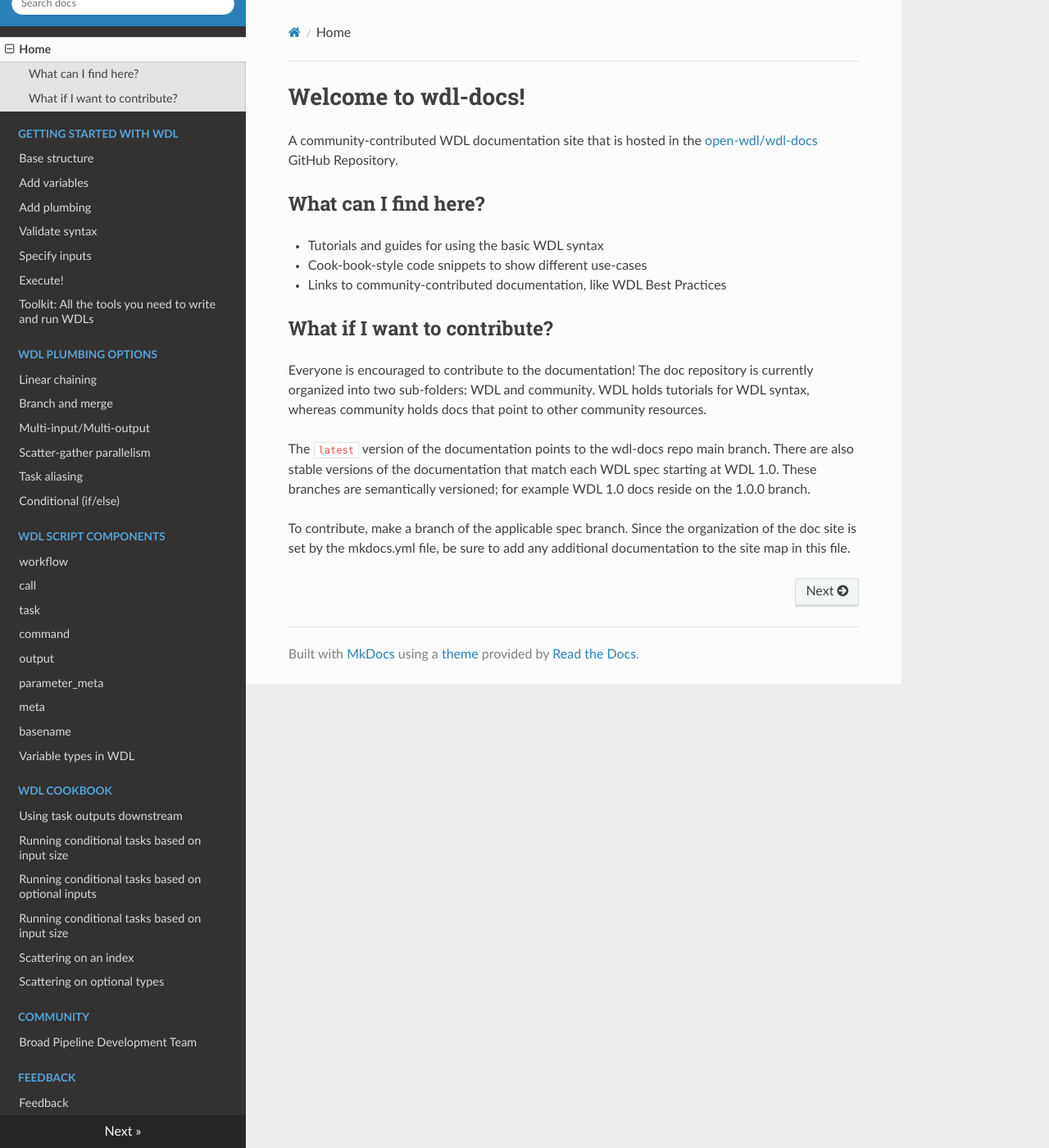
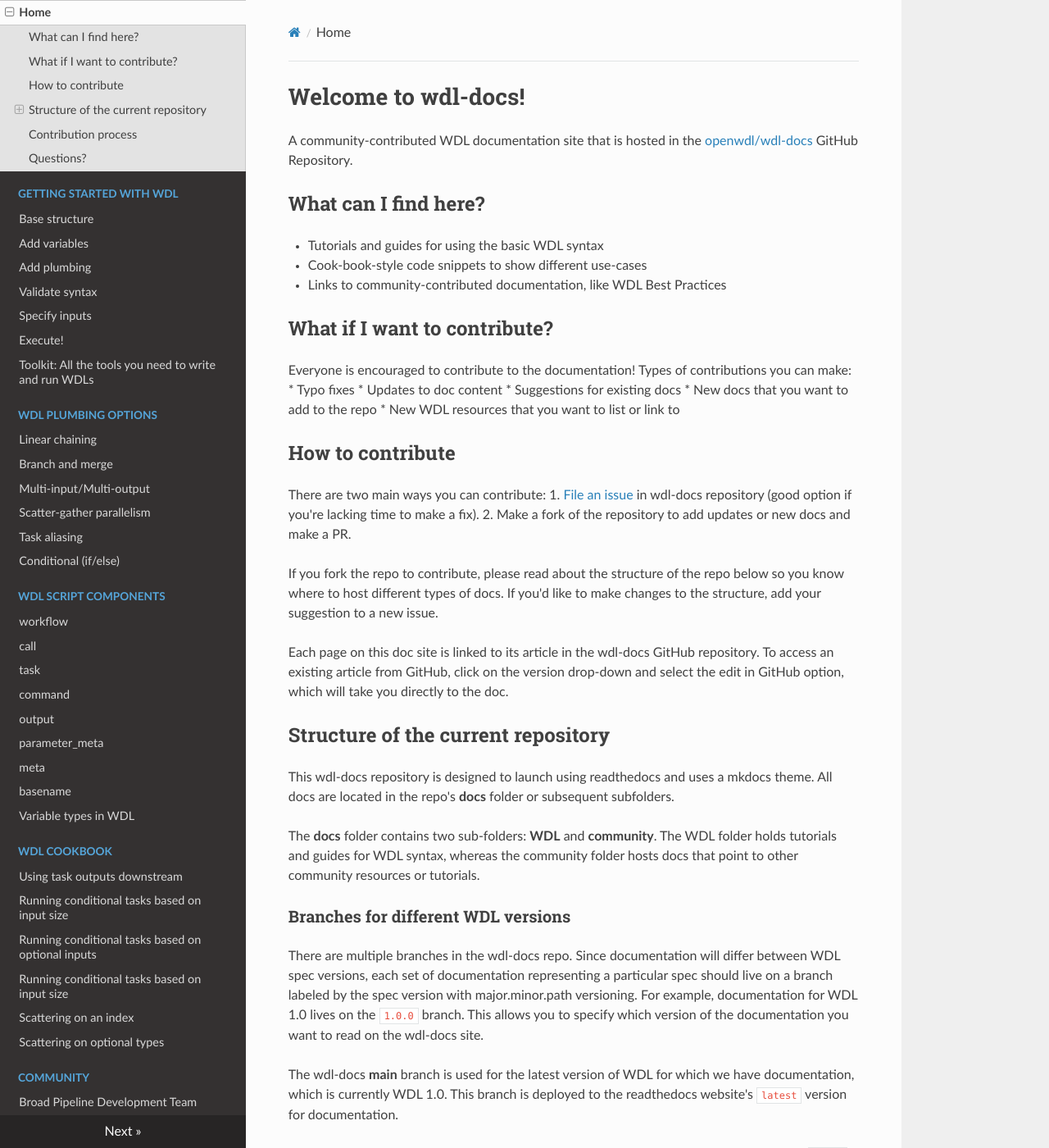
Before and after one commit to openwdl/wdl-docs, an MkDocs documentation site: the page built from docs/index.md, in a window 1280 px wide and 1400 px high. Shown: the whole window at 82% size. Built offline with MkDocs 1.6.1, drawn with Linux system fonts in a browser that asks for light colours; nearby versions of some CDN libraries; some of the changed text lies outside the part shown.

Commit message:
updated contribution guidelines

```diff
--- a/docs/index.md
+++ b/docs/index.md
@@ -1,6 +1,6 @@
 # Welcome to wdl-docs!
 
-A community-contributed WDL documentation site that is hosted in the [open-wdl/wdl-docs](https://github.com/openwdl/wdl-docs) GitHub Repository.
+A community-contributed WDL documentation site that is hosted in the [openwdl/wdl-docs](https://github.com/openwdl/wdl-docs) GitHub Repository.
 
 ## What can I find here?
 * Tutorials and guides for using the basic WDL syntax
@@ -8,11 +8,48 @@ A community-contributed WDL documentation site that is hosted in the [open-wdl/w
 * Links to community-contributed documentation, like WDL Best Practices
 
 
+## What if I want to contribute?
+Everyone is encouraged to contribute to the documentation! Types of contributions you can make:
+* Typo fixes
+* Updates to doc content
+* Suggestions for existing docs
+* New docs that you want to add to the repo
+* New WDL resources that you want to list or link to
 
-## What if I want to contribute?
-Everyone is encouraged to contribute to the documentation!
-The doc repository is currently organized into two sub-folders: WDL and community. WDL holds tutorials for WDL syntax, whereas community holds docs that point to other community resources.
+## How to contribute
+There are two main ways you can contribute:
+1. [File an issue](https://github.com/openwdl/wdl-docs/issues/new/choose) in wdl-docs repository (good option if you're lacking time to make a fix).
+2. Make a fork of the repository to add updates or new docs and make a PR.
 
-The `latest` version of the documentation points to the wdl-docs repo main branch. There are also stable versions of the documentation that match each WDL spec starting at WDL 1.0. These branches are semantically versioned; for example WDL 1.0 docs reside on the 1.0.0 branch.
+If you fork the repo to contribute, please read about the structure of the repo below so you know where to host different types of docs. If you'd like to make changes to the structure, add your suggestion to a new issue.
 
-To contribute, make a branch of the applicable spec branch. Since the organization of the doc site is set by the mkdocs.yml file, be sure to add any additional documentation to the site map in this file.
+Each page on this doc site is linked to its article in the wdl-docs GitHub repository. To access an existing article from GitHub, click on the version drop-down and select the edit in GitHub option, which will take you directly to the doc.
+
+## Structure of the current repository
+This wdl-docs repository is designed to launch using readthedocs and uses a mkdocs theme. All docs are located in the repo's **docs** folder or subsequent subfolders.
+
+The **docs** folder contains two sub-folders: **WDL** and **community**. The WDL folder holds tutorials and guides for WDL syntax, whereas the community folder hosts docs that point to other community resources or tutorials.
+
+### Branches for different WDL versions
+There are multiple branches in the wdl-docs repo. Since documentation will differ between WDL spec versions, each set of documentation representing a particular spec should live on a branch labeled by the spec version with major.minor.path versioning. For example, documentation for WDL 1.0 lives on the `1.0.0` branch. This allows you to specify which version of the documentation you want to read on the wdl-docs site.
+
+The wdl-docs **main** branch is used for the latest version of WDL for which we have documentation, which is currently WDL 1.0. This branch is deployed to the readthedocs website's `latest` version for documentation.
+
+The wdl-docs site also has a stable version of documentation which currently points to the `1.0.0` branch.
+
+### Site map in the mkdocs yml
+The docs folder contains a [mkdocs yml](https://github.com/openwdl/wdl-docs/blob/main/mkdocs.yml) file which contains the site map for the documentation website. All the website sections and article names are organized using this yml file. If you want to add new sections to the website or add or change article names, use this yml file.
+
+## Contribution process
+If you're planning to fork the repo and contribute, follow these steps:
+1. Review the OpenWDL [license](https://github.com/openwdl/wdl-docs/blob/main/LICENSE).
+1. Fork the repository.
+1. Make a branch of an existing spec version branch or make a new branch to reflect the version of the documentation you're adding or updating.
+1. Decide which folder you want to host documentation (**WDL** or **community**). If you feel a new folder is necessary, you can also create one.
+1. Make changes in your fork.
+1. Update the mkdocs.yml file (site map) if you're adding new docs.
+1. Create a PR against the WDL spec version branch you're working off.
+1. Tag an [OpenWDL](https://github.com/openwdl) member for review.
+
+## Questions?
+If you have questions or want feedback before making a PR, [file an issue](https://github.com/openwdl/wdl-docs/issues/new/choose) in the repo.
```
Also changed, not shown: README.md (+7 -7 lines).
